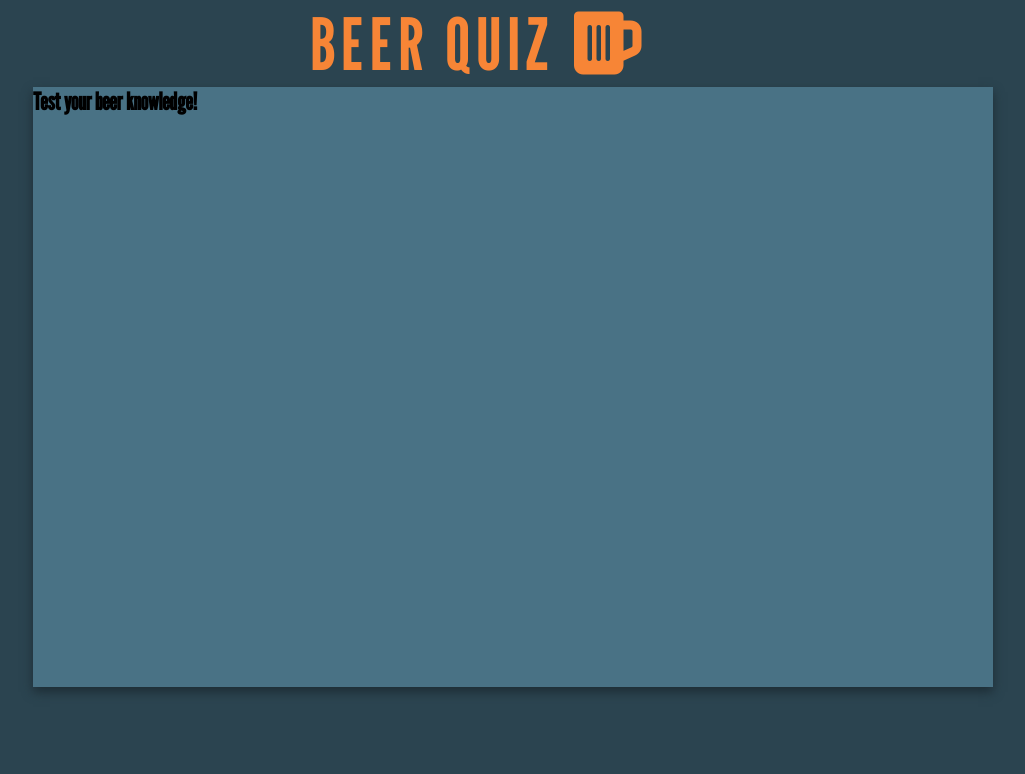
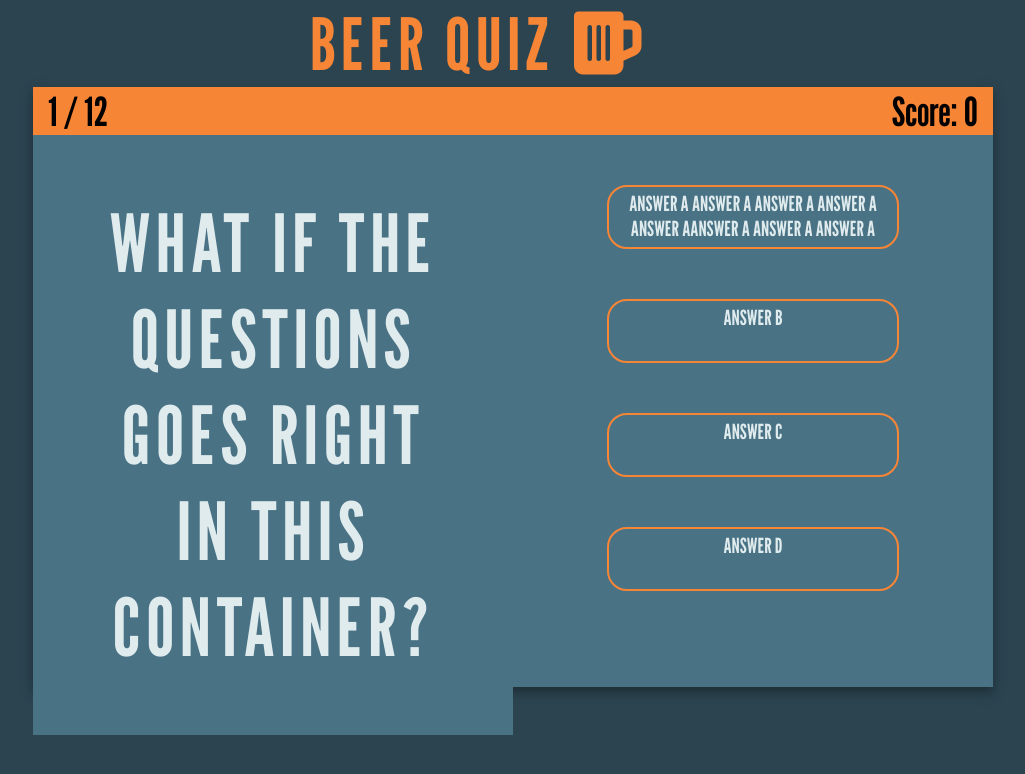
Before and after one commit to teodorstrom/beer-quiz, a plain HTML site: page game.html in a window 1280 px wide. Shown: the whole page, without its empty margins (162-1187 px from the left). Drawn offline with nearby package versions, Linux system fonts and the light colour scheme.

Commit message:
Add html and styling for game page

```diff
--- a/assets/css/style.css
+++ b/assets/css/style.css
@@ -73,3 +73,56 @@ body {
     margin-left: 195px;
     box-shadow: 0 5px 10px #1d2d35;
 }
+
+.game-header {
+    background-color: #f78536;
+}
+
+.game-header p {
+    font-size: 2.5rem;
+    display: inline-block;
+    padding: 0 15px 0 15px;
+}
+
+#score-current {
+    float: right;
+}
+
+.question-container {
+    background-color: #497285;
+    width: 50%;
+    display: inline-block;
+}
+
+.question-label {
+    font-size: 5rem;
+    color: #DFEBED;
+    margin: 0 auto;
+    padding: 60px;
+    text-align: center;
+    text-transform: uppercase;
+    letter-spacing: 5px;
+}
+
+.answer-container {
+    float: right;
+    width: 50%;
+    display: inline-block;
+}
+
+.answer-choice {
+    width: 60%;
+    margin: 0 auto;
+    margin-top: 50px;
+    border: 2px solid #f78536;
+    border-radius: 20px;
+    height: 60px;
+}
+
+.choice-text {
+    font-size: 1.3rem;
+    text-align: center;
+    color: #DFEBED;
+    text-transform: uppercase;
+    padding: 4px;
+}
--- a/game.html
+++ b/game.html
@@ -14,7 +14,27 @@
     </header>
 
     <div class="game-container">
-        <h2>Test your beer knowledge!</h2>
+        <div class="game-header">
+            <p id="question-current">1 / 12</p>
+            <p id="score-current">Score: 0</p>
+        </div>
+        <div class="question-container">
+            <p class="question-label">What if the questions goes right in this container?</p>
+        </div>
+        <div class="answer-container">
+            <div class="answer-choice">
+                <p class="choice-text" data-number="1">Answer A Answer A Answer A Answer A Answer AAnswer A Answer A Answer A</p>
+            </div>
+            <div class="answer-choice">
+                <p class="choice-text" data-number="2">Answer B</p>
+            </div>
+            <div class="answer-choice">
+                <p class="choice-text" data-number="3">Answer C</p>
+            </div>
+            <div class="answer-choice">
+                <p class="choice-text" data-number="4">Answer D</p>
+            </div>
+        </div>
     </div>
 
     <script src="assets/js/script.js"></script>
```
Also changed, not shown: leaderboard.html (+24 -0 lines).
